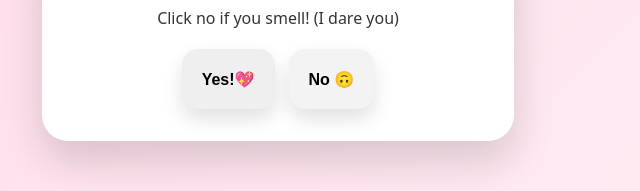
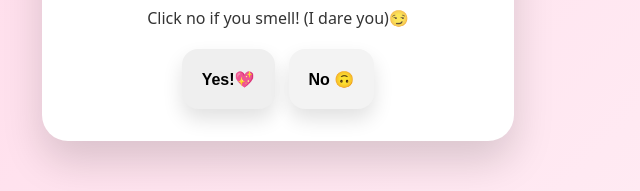
Before and after one commit to LavinArulanandam/Valentines, a plain HTML site: page index.html in a window 1280 px wide. Shown: the part 404-595 px from the top of the page, 362-1002 px from the left. Drawn offline with Linux system fonts and the light colour scheme.

Commit message:
Update index.html

```diff
--- a/index.html
+++ b/index.html
@@ -85,7 +85,7 @@
 <div class="card">
   <h1>Will you be my Valentine Kynthia? 💘</h1>
   <p>Click no if you smell!
-    (I dare you)</p>
+    (I dare you)😏</p>
 
   <div class="buttons" id="buttons">
     <button class="yes" id="yes">Yes!💖</button>
```
